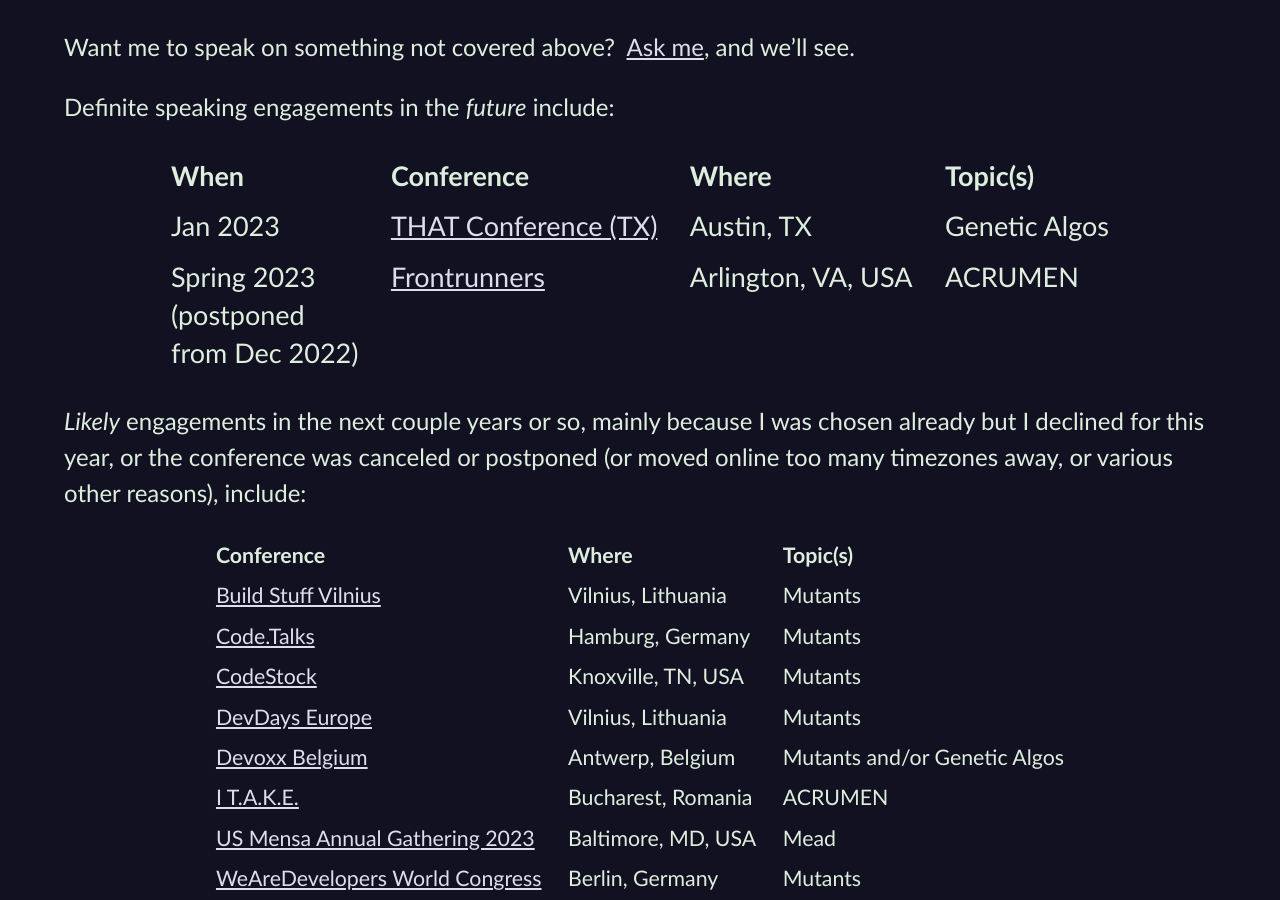
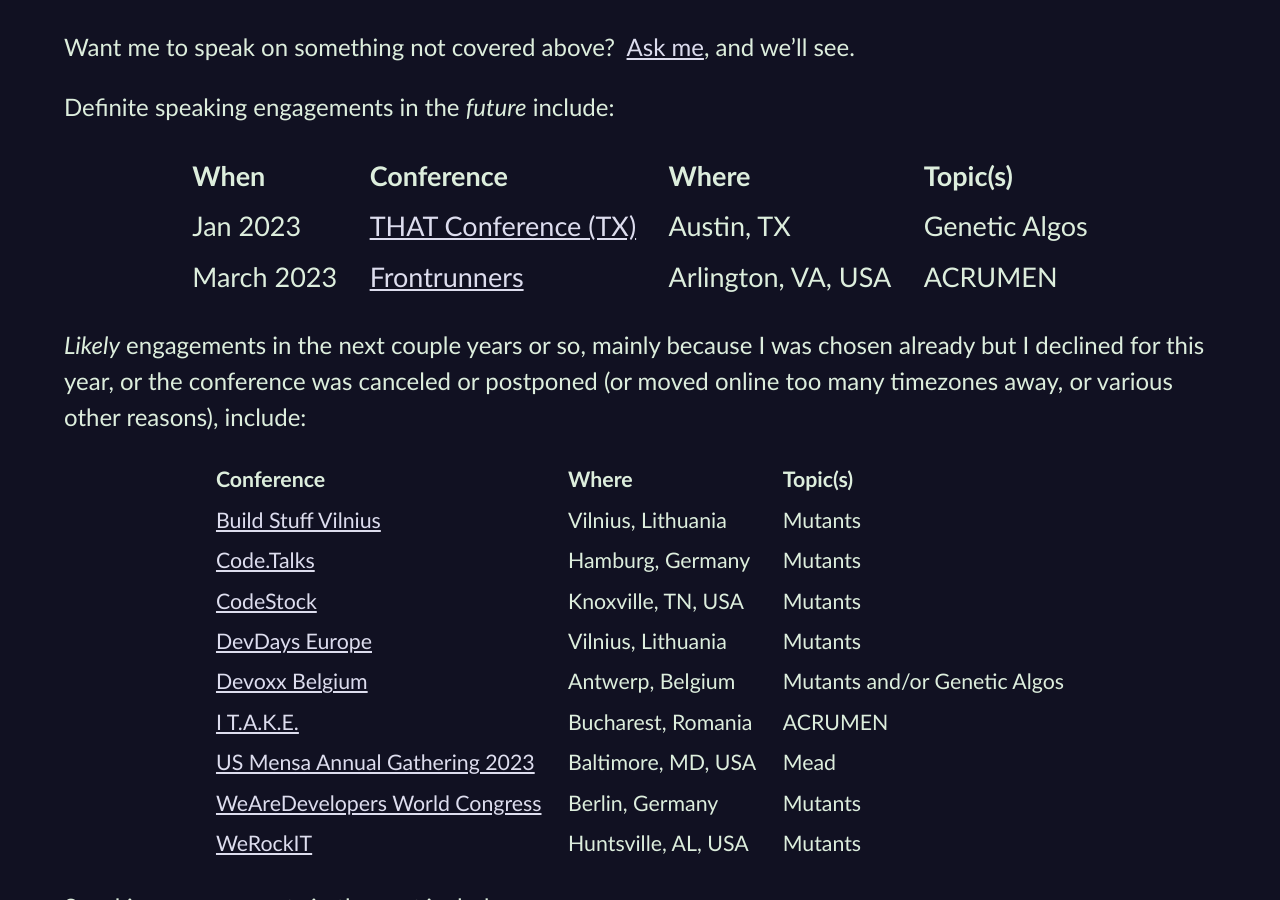
Before and after one commit to CodosaurusLLC/CodosaurusLLC.github.io, a Jekyll site: the page built from speaking.md, in a window 1280 px wide and 900 px high, scrolled down 1347 px. Built offline with Jekyll 4.4.1, drawn with Linux system fonts in a browser that asks for light colours.

Commit message:
specify March for Frontrunners

```diff
--- a/speaking.md
+++ b/speaking.md
@@ -114,7 +114,7 @@
 |When||Conference||Where||Topic(s) |
 |-|
 |Jan&nbsp;2023||[THAT Conference (TX)](https://that.us/events/tx/2023/){:rel="nofollow" target="_new"}||Austin, TX||Genetic Algos|
-|Spring&nbsp;2023<br/>(postponed<br/>from Dec 2022)||[Frontrunners](https://frontrunners.tech/){:rel="nofollow" target="_new"}||Arlington, VA, USA||ACRUMEN|
+|March&nbsp;2023||[Frontrunners](https://frontrunners.tech/){:rel="nofollow" target="_new"}||Arlington, VA, USA||ACRUMEN|
 {:class="upcoming-engagements speaking"}
 
 _Likely_ engagements in the next couple years or so,
```
